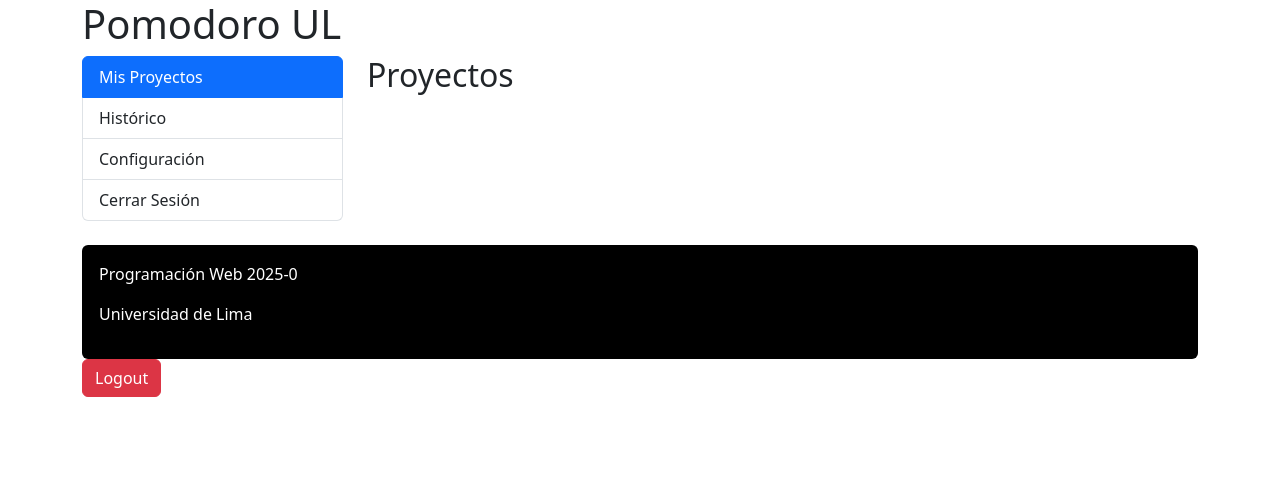
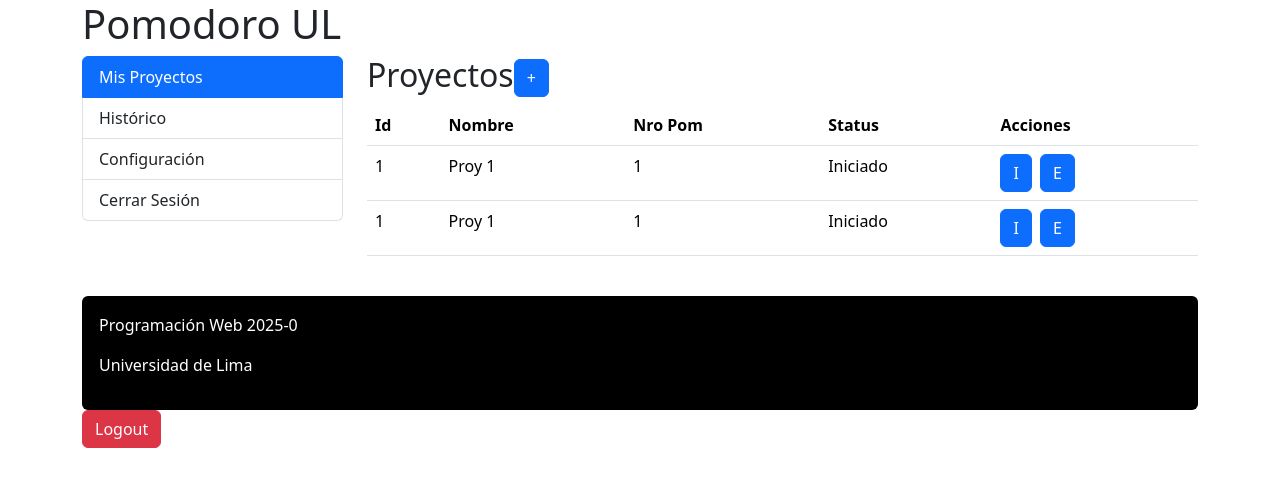
Before and after one commit to ulima-pw/2025_0-4.PomodoApp-Frontend, a React (Vite) app: page /main in a window 1280 px wide. Shown: the top 486 px of the page. Built offline with nearby package versions, Linux system fonts and the light colour scheme.

Commit message:
ListadoProyectos inciado

```diff
--- a/src/components/ListadoProyectos.tsx
+++ b/src/components/ListadoProyectos.tsx
@@ -1,6 +1,57 @@
 const ListadoProyectos = () => {
     return <>
-        <h2>Proyectos</h2>
+        <h2>
+            Proyectos
+            <button type="button"
+                    className="btn btn-primary">
+                +
+            </button>
+        </h2>
+        <table className="table table-hover">
+            <thead>
+                <tr>
+                    <th>Id</th>
+                    <th>Nombre</th>
+                    <th>Nro Pom</th>
+                    <th>Status</th>
+                    <th>Acciones</th>
+                </tr>
+            </thead>
+            <tbody>
+                <tr>
+                    <td>1</td>
+                    <td>Proy 1</td>
+                    <td>1</td>
+                    <td>Iniciado</td>
+                    <td>
+                        <button type="button"
+                                className="btn btn-primary me-2">
+                            I
+                        </button>
+                        <button type="button"
+                                className="btn btn-primary">
+                            E
+                        </button>
+                    </td>
+                </tr>
+                <tr>
+                    <td>1</td>
+                    <td>Proy 1</td>
+                    <td>1</td>
+                    <td>Iniciado</td>
+                    <td>
+                        <button type="button"
+                                className="btn btn-primary me-2">
+                            I
+                        </button>
+                        <button type="button"
+                                className="btn btn-primary">
+                            E
+                        </button>
+                    </td>
+                </tr>
+            </tbody>
+        </table>
     </>
 }
 
```
